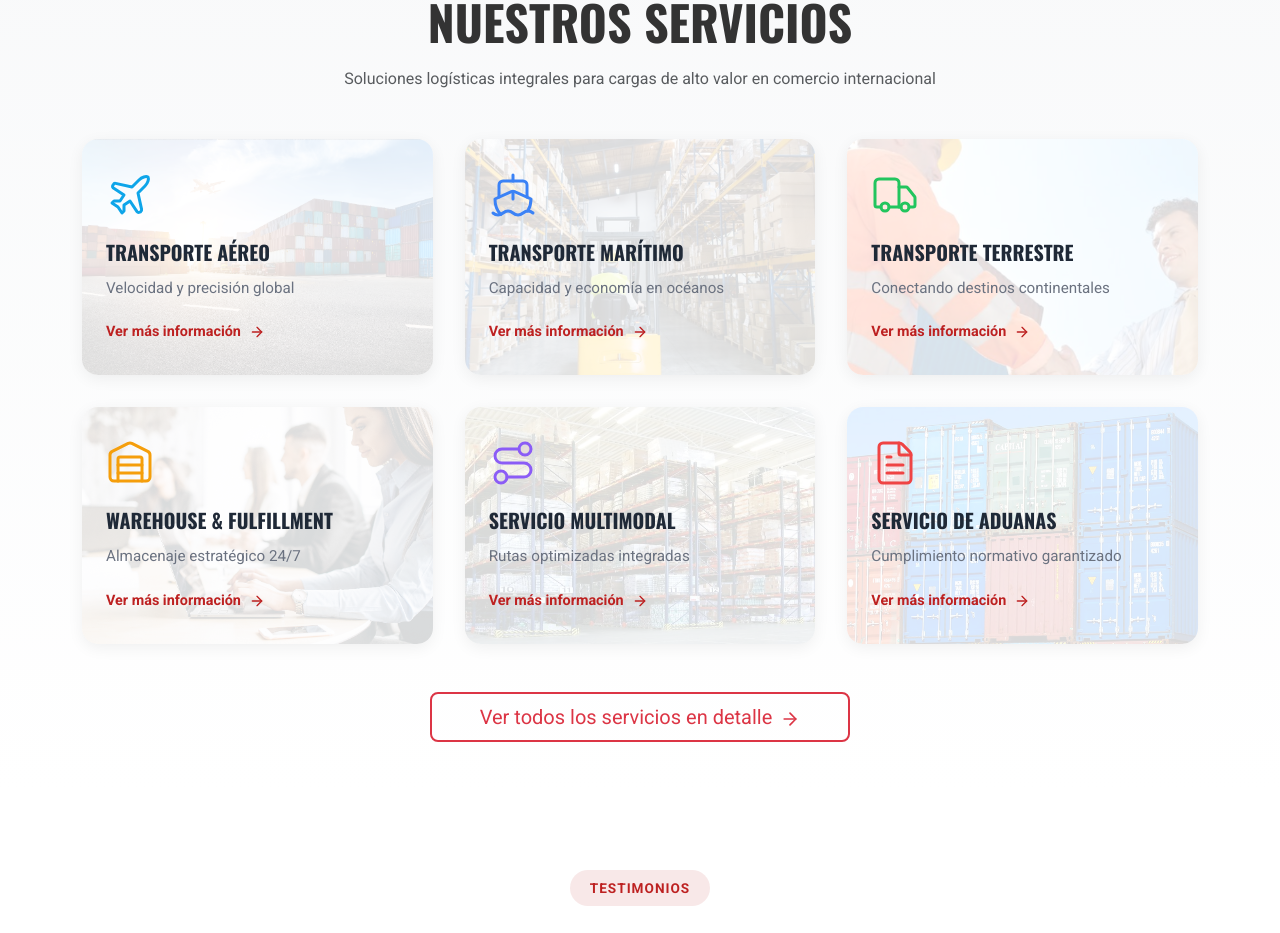
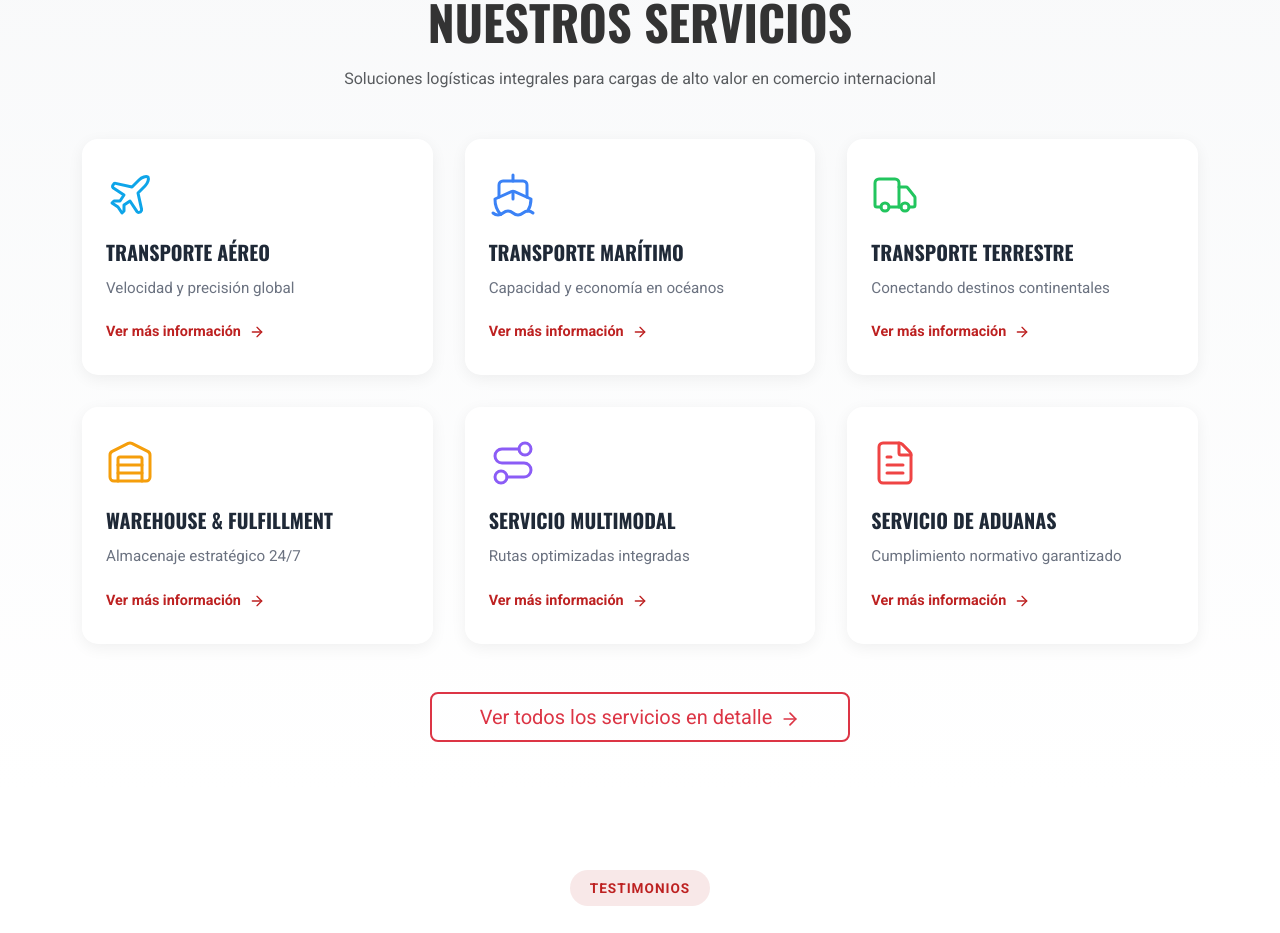
Before and after one commit to Pablo10k25/paginaSeemannGroup, a React (Vite) app: page / in a window 1280 px wide. Shown: the part 1740-2673 px from the top of the page. Built offline with nearby package versions, Linux system fonts and the light colour scheme.

Commit message:
fix: corregir todas las imágenes de servicios con los nombres correctos PNG

```diff
--- a/src/components/ServicesPreviewGrid.tsx
+++ b/src/components/ServicesPreviewGrid.tsx
@@ -28,7 +28,7 @@ const ServicesPreviewGrid = () => {
     {
       id: 'air',
       icon: <Plane size={48} strokeWidth={1.5} />,
-      image: '/images/1202.png',
+      image: '/images/Imagen Transporte Aereo.png',
       name: t('servicesPage.grid.air.title', 'Transporte Aéreo'),
       oneLiner: t('servicesPage.grid.air.oneLiner', 'Velocidad y precisión global'),
       color: '#0ea5e9',
@@ -37,7 +37,7 @@ const ServicesPreviewGrid = () => {
     {
       id: 'sea',
       icon: <Ship size={48} strokeWidth={1.5} />,
-      image: '/images/im1.png',
+      image: '/images/Imagen Transporte Marítimo.png',
       name: t('servicesPage.grid.sea.title', 'Transporte Marítimo'),
       oneLiner: t('servicesPage.grid.sea.oneLiner', 'Capacidad y economía en océanos'),
       color: '#3b82f6',
@@ -46,7 +46,7 @@ const ServicesPreviewGrid = () => {
     {
       id: 'land',
       icon: <Truck size={48} strokeWidth={1.5} />,
-      image: '/images/im2.png',
+      image: '/images/Imagen Transporte Terrestre.png',
       name: t('servicesPage.grid.land.title', 'Transporte Terrestre'),
       oneLiner: t('servicesPage.grid.land.oneLiner', 'Conectando destinos continentales'),
       color: '#22c55e',
@@ -55,7 +55,7 @@ const ServicesPreviewGrid = () => {
     {
       id: 'warehouse',
       icon: <Warehouse size={48} strokeWidth={1.5} />,
-      image: '/images/im3.png',
+      image: '/images/Imagen Warehouse & Fulfillment.png',
       name: t('servicesPage.grid.warehouse.title', 'Warehouse & Fulfillment'),
       oneLiner: t('servicesPage.grid.warehouse.oneLiner', 'Almacenaje estratégico 24/7'),
       color: '#f59e0b',
@@ -64,7 +64,7 @@ const ServicesPreviewGrid = () => {
     {
       id: 'multimodal',
       icon: <Route size={48} strokeWidth={1.5} />,
-      image: '/images/1209.jpg',
+      image: '/images/Imagen Servicio Multimodal.png',
       name: t('servicesPage.grid.multimodal.title', 'Servicio Multimodal'),
       oneLiner: t('servicesPage.grid.multimodal.oneLiner', 'Rutas optimizadas integradas'),
       color: '#8b5cf6',
@@ -73,7 +73,7 @@ const ServicesPreviewGrid = () => {
     {
       id: 'customs',
       icon: <FileText size={48} strokeWidth={1.5} />,
-      image: '/images/logo2.jpg',
+      image: '/images/Imagen Servicio de Aduanas.png',
       name: t('servicesPage.grid.customs.title', 'Servicio de Aduanas'),
       oneLiner: t('servicesPage.grid.customs.oneLiner', 'Cumplimiento normativo garantizado'),
       color: '#ef4444',
--- a/src/pages/Services/ServicioAduanas.tsx
+++ b/src/pages/Services/ServicioAduanas.tsx
@@ -230,7 +230,7 @@ const ServicioAduanas = () => {
             </div>
             <div className="col-lg-6">
               <img
-                src="/images/logo2.jpg"
+                src="/images/Imagen Servicio de Aduanas.png"
                 alt="Documentación aduanera y compliance"
                 className="img-fluid rounded shadow-lg"
                 loading="lazy"
--- a/src/pages/Services/ServicioMultimodal.tsx
+++ b/src/pages/Services/ServicioMultimodal.tsx
@@ -213,7 +213,7 @@ const ServicioMultimodal = () => {
             </div>
             <div className="col-lg-6">
               <img
-                src="/images/1209.jpg"
+                src="/images/Imagen Servicio Multimodal.png"
                 alt="Transporte multimodal integrado"
                 className="img-fluid rounded shadow-lg"
                 loading="lazy"
--- a/src/pages/Services/TransporteAereo.tsx
+++ b/src/pages/Services/TransporteAereo.tsx
@@ -222,7 +222,7 @@ const TransporteAereo = () => {
             </div>
             <div className="col-lg-6">
               <img
-                src="/images/1202.png"
+                src="/images/Imagen Transporte Aereo.png"
                 alt="Cargo aéreo internacional"
                 className="img-fluid rounded shadow-lg"
                 loading="lazy"
--- a/src/pages/Services/TransporteMaritimo.tsx
+++ b/src/pages/Services/TransporteMaritimo.tsx
@@ -235,7 +235,7 @@ const TransporteMaritimo = () => {
             </div>
             <div className="col-lg-6">
               <img
-                src="/images/im1.png"
+                src="/images/Imagen Transporte Marítimo.png"
                 alt="Contenedores en puerto marítimo"
                 className="img-fluid rounded shadow-lg"
                 loading="lazy"
--- a/src/pages/Services/TransporteTerrestre.tsx
+++ b/src/pages/Services/TransporteTerrestre.tsx
@@ -225,7 +225,7 @@ const TransporteTerrestre = () => {
             </div>
             <div className="col-lg-6">
               <img
-                src="/images/im2.png"
+                src="/images/Imagen Transporte Terrestre.png"
                 alt="Transporte terrestre de carga"
                 className="img-fluid rounded shadow-lg"
                 loading="lazy"
--- a/src/pages/Services/Warehouse.tsx
+++ b/src/pages/Services/Warehouse.tsx
@@ -226,7 +226,7 @@ const Warehouse = () => {
             </div>
             <div className="col-lg-6">
               <img
-                src="/images/im3.png"
+                src="/images/Imagen Warehouse & Fulfillment.png"
                 alt="Almacén moderno con gestión de inventario"
                 className="img-fluid rounded shadow-lg"
                 loading="lazy"
```
